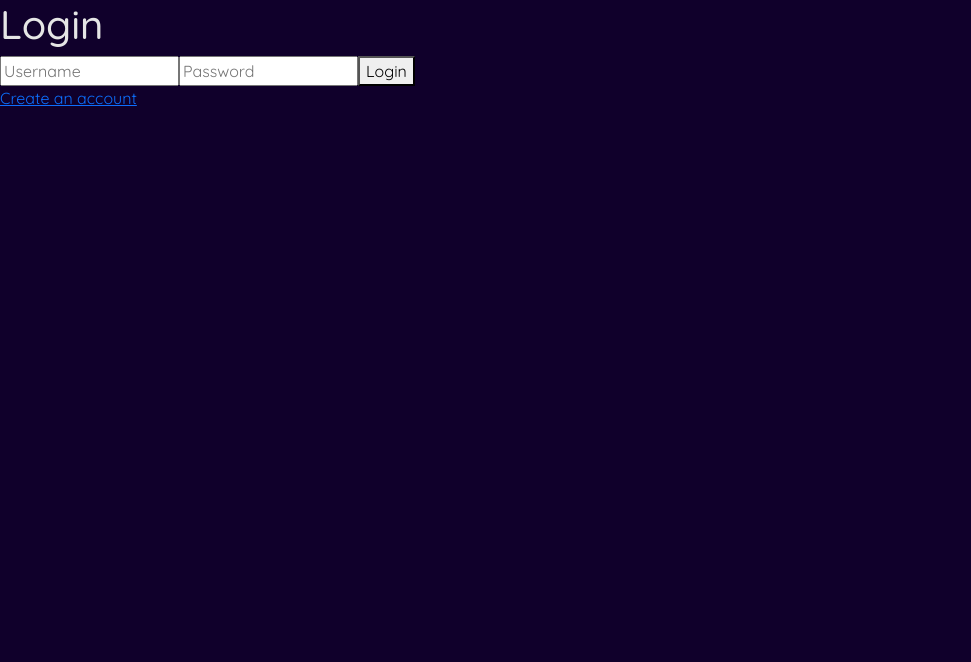
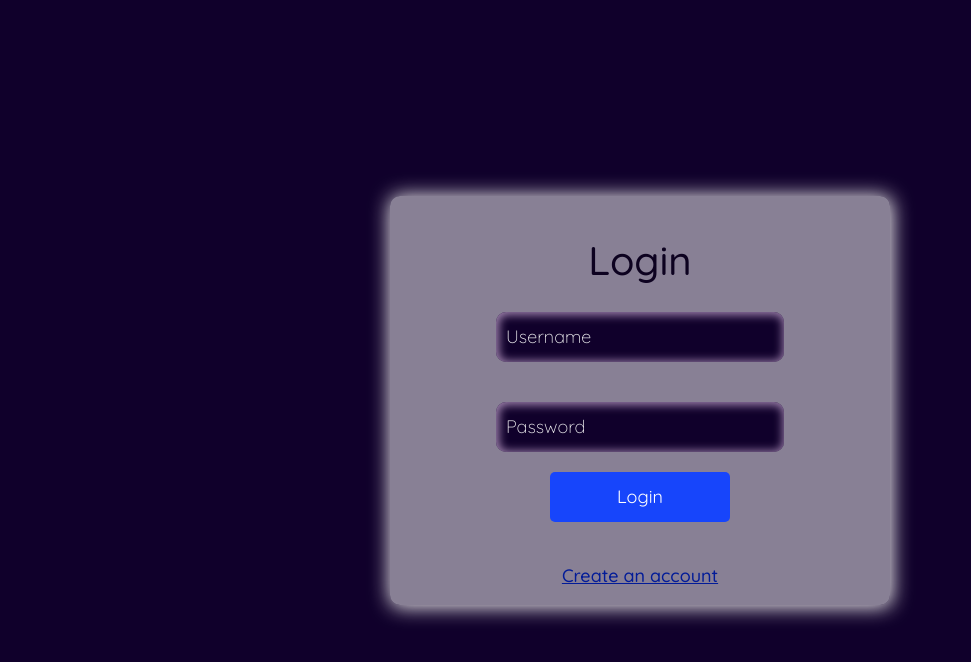
Before and after one commit to Erljan/Finance-Fusion-2, a React (Vite) app in the folder frontend/: page /login in a window 1280 px wide. Shown: the top 662 px of the page, without its empty margins (0-971 px from the left). Built offline with nearby package versions, Linux system fonts and the light colour scheme.

Commit message:
started frontend for budget

```diff
--- a/frontend/src/components/Form.jsx
+++ b/frontend/src/components/Form.jsx
@@ -32,12 +32,12 @@ export const Form = ({ route, method }) => {
 
   return (
     <>
-        <form action="" onSubmit={handleSubmit}>
+        <form action="" onSubmit={handleSubmit} className="forms-login-register">
             <h1>{methodName}</h1>
-            <input type="text" name="username" value={username} onChange={(e) => setUsername(e.target.value)} placeholder="Username" />
-            <input type="password" name="password" value={password} onChange={(e) => setPassword(e.target.value)} placeholder="Password" />
+            <input type="text" name="username" value={username} onChange={(e) => setUsername(e.target.value)} placeholder="Username" className="input-forms"/>
+            <input type="password" name="password" value={password} onChange={(e) => setPassword(e.target.value)} placeholder="Password" className="input-forms"/>
 
-            <button>{methodName}</button>
+            <button className="login-btn">{methodName}</button>
         </form>
     </>
   )
--- a/frontend/src/pages/Budget.jsx
+++ b/frontend/src/pages/Budget.jsx
@@ -1,8 +1,63 @@
-
+import { useEffect, useState } from "react";
+import { api } from "../api";
 
 
 export const Budget = () => {
+  const [transactions, setTransactions] = useState([])
+  const [budget, setBudget] = useState(0)
+  const [upBudget, setUpBudget] = useState(0)
+
+
+  useEffect(()=>{
+    fetchTransac()
+    getBudget()
+    console.log(budget)
+
+  },[])
+
+
+  const fetchTransac = async()=>{
+    try {
+      const response = await api.get('api/budget/transactions/')
+      setTransactions(response.data)
+      // console.log(response.data)
+    } catch (error) {
+      console.log(error)
+    }
+  }
+
+  const getBudget = async() => {
+    try {
+      const response = await api.get("api/budget/")
+      setBudget(response.data[0].budgetAmt)
+      // console.log(response.data[0].budgetAmt)
+    } catch (error) {
+      console.log(error)
+
+    }
+  }
+
+
+  const updateBudget = async() => {
+    try {
+      await api.put('api/budget/1/', {upBudget})
+      // setBudget(response.data[0].budgetAmt)
+    } catch (error) {
+      console.log(error)
+
+    }
+  }
+
   return (
-    <div>Budget</div>
+    <div>
+      <h1>{budget}</h1>
+      <form action="" onSubmit={updateBudget}>
+        <input type="number" value={upBudget} onChange={(e) => setUpBudget(e.target.value)} />
+      </form>
+      <form action=""></form>
+      {transactions.map((transac, idx) => (
+        <p key={idx}>{transac.transac_name} - {transac.category} - {transac.created}</p>
+      ))}
+    </div>
   )
 }
--- a/frontend/src/pages/Login.jsx
+++ b/frontend/src/pages/Login.jsx
@@ -1,11 +1,16 @@
-import { Form } from "../components/Form"
-import { Link } from "react-router-dom"
+import { Form } from "../components/Form";
+import { Link } from "react-router-dom";
 
 export const Login = () => {
   return (
-    <div>
-    <Form route="api/token/" method="login" />
-    <p><Link to="/register">Create an account </Link></p>
-</div>
-  )
-}
+    <div className="login-page">
+      <div className="login-form">
+      <Form route="api/token/" method="login" />
+      <p>
+        <Link to="/register" className="log">Create an account </Link>
+      </p>
+
+      </div>
+    </div>
+  );
+};
--- a/frontend/src/pages/Register.jsx
+++ b/frontend/src/pages/Register.jsx
@@ -4,9 +4,12 @@ import { Link } from "react-router-dom";
 
 export const Register = () => {
   return (
-    <div>
+    <div className="login-page">
+      <div className="login-form">
+
         <Form route="api/user/register/" method="register" />
-        <p>Already have an account? <Link to="/login">Log-in</Link></p>
+        <p>Already have an account? <Link to="/login" className="log">Log-in</Link></p>
+      </div>
     </div>
   )
 }
--- a/frontend/src/styles/index.css
+++ b/frontend/src/styles/index.css
@@ -287,3 +287,83 @@ span.span-curr{
     color: #74a6f0;
     font-size: x-large;
 }
+
+
+.login-page{
+    /* border: 1px solid white; */
+    height: 100vh;
+    width: 100vw;
+    display: flex;
+    align-items: center;
+    justify-content: center;
+    background-color:#10002b;
+
+    color: black;
+    font-size: large;
+}
+
+.login-form{
+    /* border: 1px solid white; */
+    display: flex;
+    flex-direction: column;
+    width: 500px;
+    align-items: center;
+    border-radius: 10px;
+    box-shadow: 1px 1px 20px 1px #f3f1f1;
+    background:rgba(255, 255, 255, 0.5);
+}
+
+.forms-login-register{
+    /* border: 1px solid white; */
+    display: flex;
+    flex-direction: column;
+    width: 400px;
+    padding: 20px;
+    /* text-align: center; */
+    align-items: center;
+    margin: 20px;
+    justify-content: center;
+    color: #0d0220;
+}
+
+
+.input-forms{
+    margin: 20px;
+    height: 50px;
+    outline: none;
+    width: 80%;
+    padding: 10px;
+    background-color:#10002b;
+    /* background:rgba(255, 255, 255, 0.5); */
+    border-radius: 10px;
+    box-shadow: inset 1px 1px 10px 2px #a083ae;
+    color: rgb(255, 254, 254);
+    border: none;
+}
+
+.input-forms::placeholder {
+    font-weight: lighter;
+    font-size: large;
+    opacity: 1;
+    color: rgba(255, 255, 255, 0.941);
+  }
+
+.login-btn{
+    width: 50%;
+    /* margin: 20px; */
+    height: 50px;
+    border: none;
+    border-radius: 5px;
+    background-color: #1745fb;
+    color: white;
+    font-size: large;
+}
+
+.login-btn:active{
+    transform: scale(.9);
+}
+
+.log{
+    color: rgb(2, 27, 152);
+    font-weight: 500;
+}
```
Also changed, not shown: 1 other file (tests, documents, lock files or other folders).
